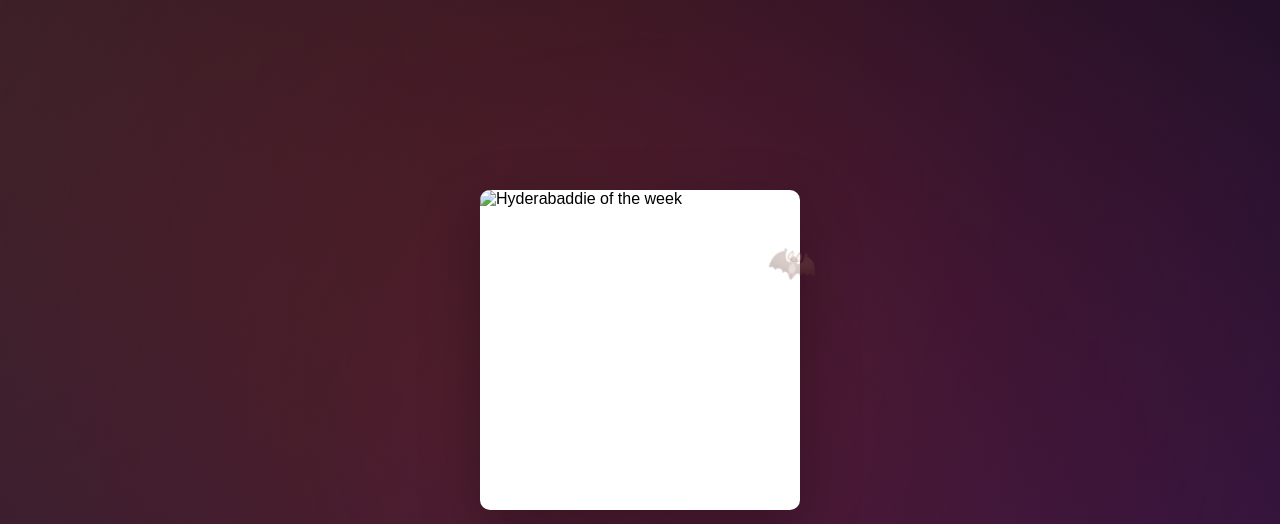
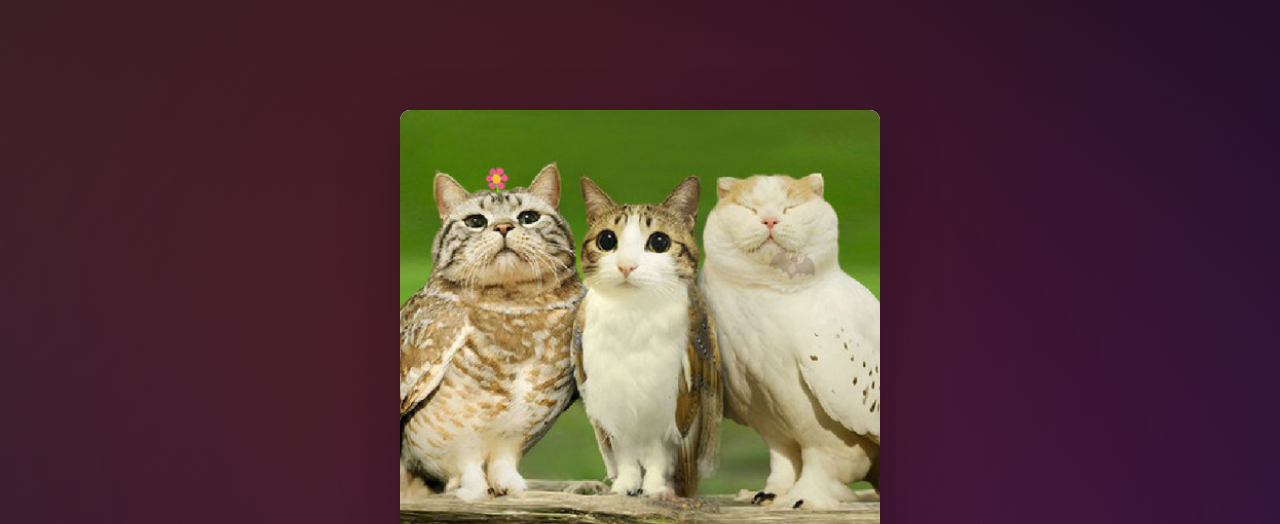
Before and after one commit to PreethamReddy333/hyderabaddie, a plain HTML site: page index.html in a window 1280 px wide. Shown: the top 524 px of the page. Drawn offline with Linux system fonts and the light colour scheme.

Commit message:
Update index.html

```diff
--- a/index.html
+++ b/index.html
@@ -74,8 +74,8 @@
         }
 
         .photo-container {
-            width: 40vmin;
-            height: 40vmin;
+            width: 60vmin;
+            height: 60vmin;
             background: #fff;
             border-radius: 10px;
             box-shadow: 0 20px 60px rgba(0, 0, 0, 0.3);
@@ -129,7 +129,7 @@
 <body>
     <div class="container">
         <div class="photo-container">
-            <img src="image.png" alt="Hyderabaddie of the week">
+            <img src="index.png" alt="Hyderabaddie of the week">
         </div>
 
         <div class="caption">The real hyderabaddie</div>
```
